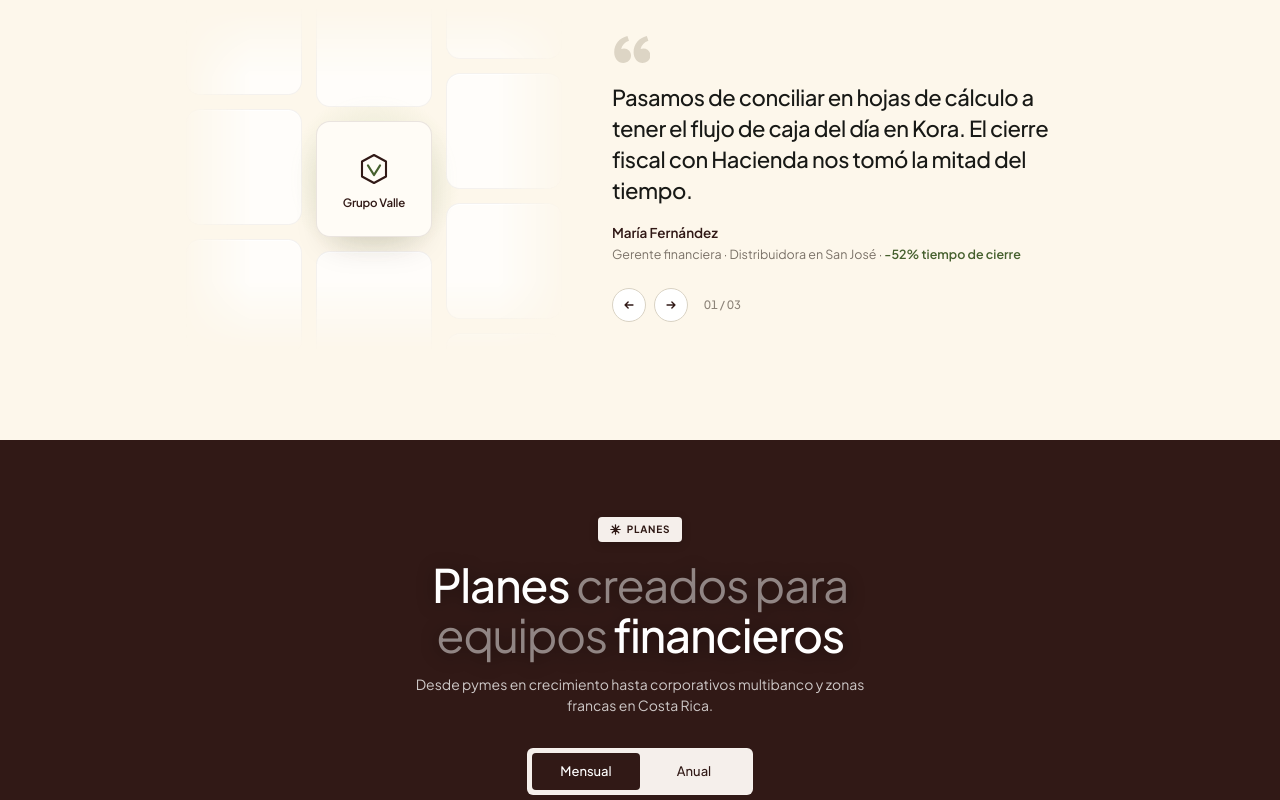
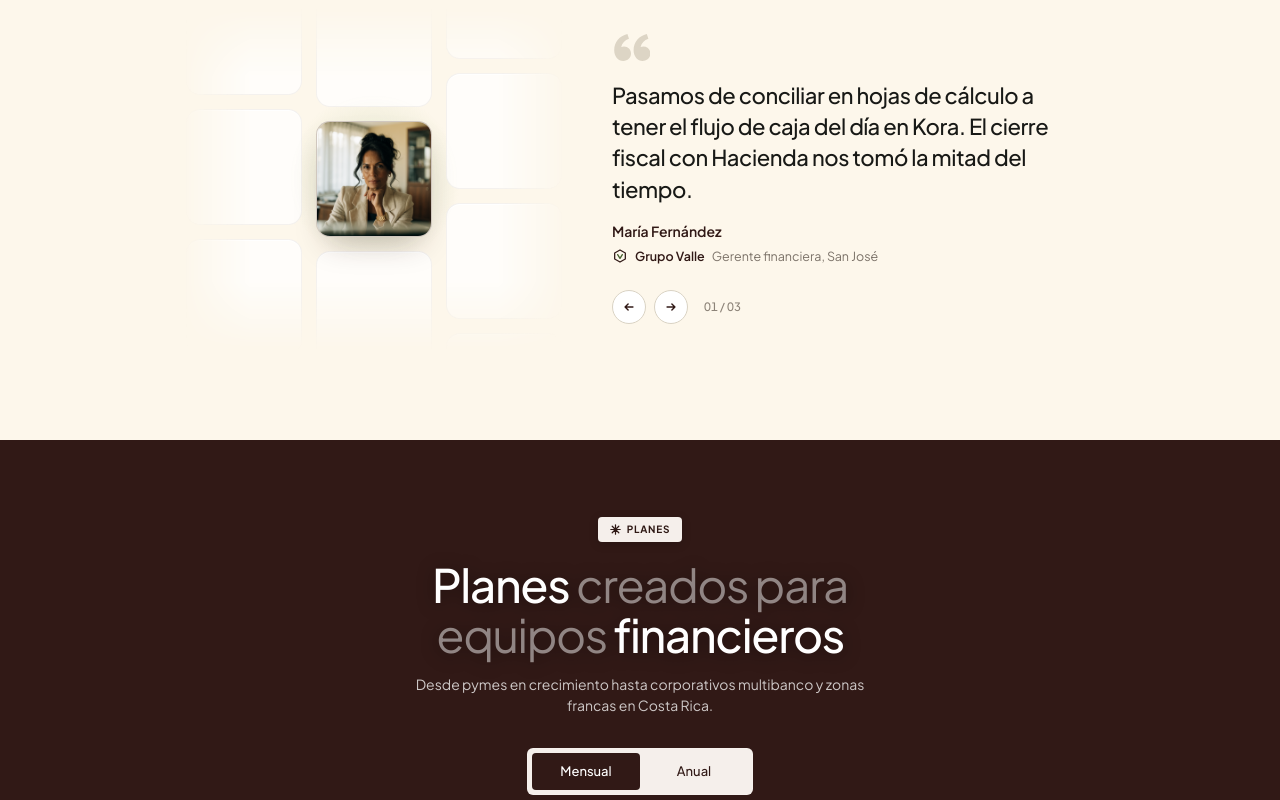
Before and after one commit to kirianL/financewebsite, a React (Vite) app: page / in a window 1280 px wide. Shown: the part 4560-5360 px from the top of the page. Built offline with nearby package versions, Linux system fonts and the light colour scheme.

Commit message:
style(testimonials): portrait tiles + minimalist SVG company mark without middots

```diff
--- a/src/components/Testimonials.css
+++ b/src/components/Testimonials.css
@@ -125,18 +125,15 @@
   box-shadow: inset 0 1px 0 rgba(255, 255, 255, 0.9);
 }
 
-.testimonial-tile--logo {
+.testimonial-tile--portrait {
   position: relative;
-  display: flex;
-  flex-direction: column;
-  align-items: center;
-  justify-content: center;
-  gap: 8px;
-  padding: 12px;
+  display: block;
+  padding: 0;
   border: 1px solid rgba(49, 25, 22, 0.08);
-  background: #FFFCF6;
+  background: #EAE4DA;
+  overflow: hidden;
   cursor: pointer;
-  opacity: 0.45;
+  opacity: 0.42;
   transform: scale(0.94);
   transition:
     opacity 360ms var(--ease-out),
@@ -144,26 +141,18 @@
     box-shadow 420ms var(--ease-out);
 }
 
-.testimonial-tile--logo.is-active {
+.testimonial-tile--portrait.is-active {
   opacity: 1;
   transform: scale(1);
-  border-color: rgba(49, 25, 22, 0.1);
-  box-shadow: 0 18px 34px -14px rgba(49, 25, 22, 0.18);
+  border-color: rgba(49, 25, 22, 0.14);
+  box-shadow: 0 16px 32px -12px rgba(49, 25, 22, 0.28);
 }
 
-.testimonial-tile__mark {
-  display: inline-flex;
-  align-items: center;
-  justify-content: center;
-  line-height: 0;
-}
-
-.testimonial-tile__company {
-  font-size: 11.5px;
-  font-weight: 600;
-  letter-spacing: -0.015em;
-  color: #311916;
-  line-height: 1;
+.testimonial-tile__img {
+  width: 100%;
+  height: 100%;
+  object-fit: cover;
+  display: block;
 }
 
 /* Right: Editorial quote & controls */
@@ -232,11 +221,32 @@
 .testimonial-editorial__meta {
   display: flex;
   flex-direction: column;
-  gap: 2px;
+  gap: 5px;
 }
 
 .testimonial-editorial__author {
-  font-size: 13.5px;
+  font-size: 14px;
+  font-weight: 600;
+  color: #311916;
+}
+
+.testimonial-editorial__company-row {
+  display: inline-flex;
+  align-items: center;
+  flex-wrap: wrap;
+  gap: 7px;
+}
+
+.testimonial-editorial__company-mark {
+  display: inline-flex;
+  align-items: center;
+  justify-content: center;
+  line-height: 0;
+  flex-shrink: 0;
+}
+
+.testimonial-editorial__company-name {
+  font-size: 12.5px;
   font-weight: 600;
   color: #311916;
 }
@@ -244,11 +254,6 @@
 .testimonial-editorial__role {
   font-size: 12.5px;
   color: #7B7268;
-}
-
-.testimonial-editorial__metric {
-  color: #46602E;
-  font-weight: 600;
 }
 
 .testimonial-nav {
@@ -316,7 +321,7 @@
 @media (prefers-reduced-motion: reduce) {
   .testimonial-grid-col--center,
   .testimonial-grid-col--side,
-  .testimonial-tile--logo,
+  .testimonial-tile--portrait,
   .testimonial-editorial__content--next,
   .testimonial-editorial__content--prev {
     transition: none;
--- a/src/components/Testimonials.tsx
+++ b/src/components/Testimonials.tsx
@@ -10,22 +10,23 @@ const TILE_STEP = TILE_SIZE + TILE_GAP; // 130px per testimonial step
 // Decorative side-column tiles (5 slots each) for smooth vertical parallax
 const SIDE_TILES = [0, 1, 2, 3, 4];
 
-// Minimalist SVG company marks (no grey container, integrated directly on warm tile)
-const COMPANY_LOGOS: Record<string, { name: string; svg: React.ReactNode }> = {
+// Minimalist SVG company marks (16x16 inline, no grey container)
+const COMPANY_LOGOS: Record<string, { company: string; role: string; svg: React.ReactNode }> = {
   'san-jose': {
-    name: 'Grupo Valle',
+    company: 'Grupo Valle',
+    role: 'Gerente financiera, San José',
     svg: (
-      <svg width="40" height="40" viewBox="0 0 40 40" fill="none" aria-hidden="true">
+      <svg width="16" height="16" viewBox="0 0 24 24" fill="none" aria-hidden="true">
         <path
-          d="M8 12.5L20 6l12 6.5v15L20 34 8 27.5v-15z"
+          d="M4 7.5L12 3l8 4.5v9L12 21l-8-4.5v-9z"
           stroke="#311916"
-          strokeWidth="2.1"
+          strokeWidth="1.9"
           strokeLinejoin="round"
         />
         <path
-          d="M14 16.5l6 9.5 6-9.5"
+          d="M8.5 10l3.5 5.5L15.5 10"
           stroke="#46602E"
-          strokeWidth="2.3"
+          strokeWidth="2"
           strokeLinecap="round"
           strokeLinejoin="round"
         />
@@ -33,24 +34,26 @@ const COMPANY_LOGOS: Record<string, { name: string; svg: React.ReactNode }> = {
     ),
   },
   heredia: {
-    name: 'Nexo CR',
+    company: 'Nexo CR',
+    role: 'CFO, Heredia',
     svg: (
-      <svg width="40" height="40" viewBox="0 0 40 40" fill="none" aria-hidden="true">
-        <circle cx="15.5" cy="20" r="8.5" stroke="#311916" strokeWidth="2.1" />
-        <circle cx="24.5" cy="20" r="8.5" stroke="#46602E" strokeWidth="2.1" />
+      <svg width="16" height="16" viewBox="0 0 24 24" fill="none" aria-hidden="true">
+        <circle cx="9.5" cy="12" r="5.5" stroke="#311916" strokeWidth="1.9" />
+        <circle cx="14.5" cy="12" r="5.5" stroke="#46602E" strokeWidth="1.9" />
       </svg>
     ),
   },
   alajuela: {
-    name: 'TicoExport',
+    company: 'TicoExport',
+    role: 'Directora administrativa, Alajuela',
     svg: (
-      <svg width="40" height="40" viewBox="0 0 40 40" fill="none" aria-hidden="true">
-        <rect x="8" y="8" width="10" height="10" rx="2.5" stroke="#311916" strokeWidth="2.1" />
-        <rect x="22" y="22" width="10" height="10" rx="2.5" stroke="#311916" strokeWidth="2.1" />
+      <svg width="16" height="16" viewBox="0 0 24 24" fill="none" aria-hidden="true">
+        <rect x="4" y="4" width="6.5" height="6.5" rx="1.5" stroke="#311916" strokeWidth="1.9" />
+        <rect x="13.5" y="13.5" width="6.5" height="6.5" rx="1.5" stroke="#311916" strokeWidth="1.9" />
         <path
-          d="M22 13h7.5v7.5M29.5 13L18 24.5"
+          d="M13.5 7.5h5v5M18.5 7.5L11 15"
           stroke="#46602E"
-          strokeWidth="2.2"
+          strokeWidth="1.9"
           strokeLinecap="round"
           strokeLinejoin="round"
         />
@@ -133,17 +136,23 @@ export const Testimonials: React.FC = () => {
                 <div className="testimonial-tile testimonial-tile--empty" />
                 {items.map((item, idx) => {
                   const isActive = idx === activeIdx;
-                  const logo = COMPANY_LOGOS[item.id] ?? COMPANY_LOGOS['san-jose'];
                   return (
                     <React.Fragment key={item.id}>
                       <button
                         type="button"
                         tabIndex={-1}
                         onClick={() => goTo(idx, idx > activeIdx ? 'next' : 'prev')}
-                        className={`testimonial-tile testimonial-tile--logo ${isActive ? 'is-active' : ''}`}
+                        className={`testimonial-tile testimonial-tile--portrait ${isActive ? 'is-active' : ''}`}
                       >
-                        <span className="testimonial-tile__mark">{logo.svg}</span>
-                        <span className="testimonial-tile__company">{logo.name}</span>
+                        <img
+                          src={item.image}
+                          alt={isActive ? item.author : ''}
+                          width={232}
+                          height={232}
+                          loading="eager"
+                          decoding="sync"
+                          className="testimonial-tile__img"
+                        />
                       </button>
                       <div className="testimonial-tile testimonial-tile--empty" />
                     </React.Fragment>
@@ -190,9 +199,17 @@ export const Testimonials: React.FC = () => {
 
               <div className="testimonial-editorial__meta">
                 <span className="testimonial-editorial__author">{current.author}</span>
-                <span className="testimonial-editorial__role">
-                  {current.role} · <span className="testimonial-editorial__metric">{current.metric}</span>
-                </span>
+                <div className="testimonial-editorial__company-row">
+                  <span className="testimonial-editorial__company-mark">
+                    {(COMPANY_LOGOS[current.id] ?? COMPANY_LOGOS['san-jose']).svg}
+                  </span>
+                  <span className="testimonial-editorial__company-name">
+                    {(COMPANY_LOGOS[current.id] ?? COMPANY_LOGOS['san-jose']).company}
+                  </span>
+                  <span className="testimonial-editorial__role">
+                    {(COMPANY_LOGOS[current.id] ?? COMPANY_LOGOS['san-jose']).role}
+                  </span>
+                </div>
               </div>
             </div>
 
```
